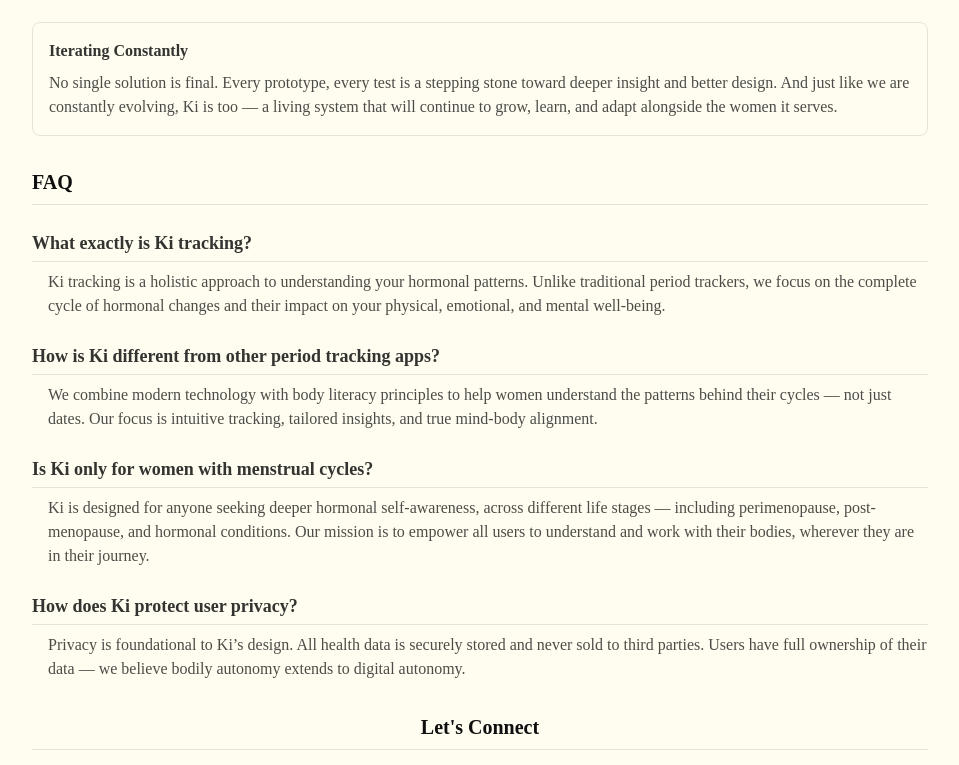
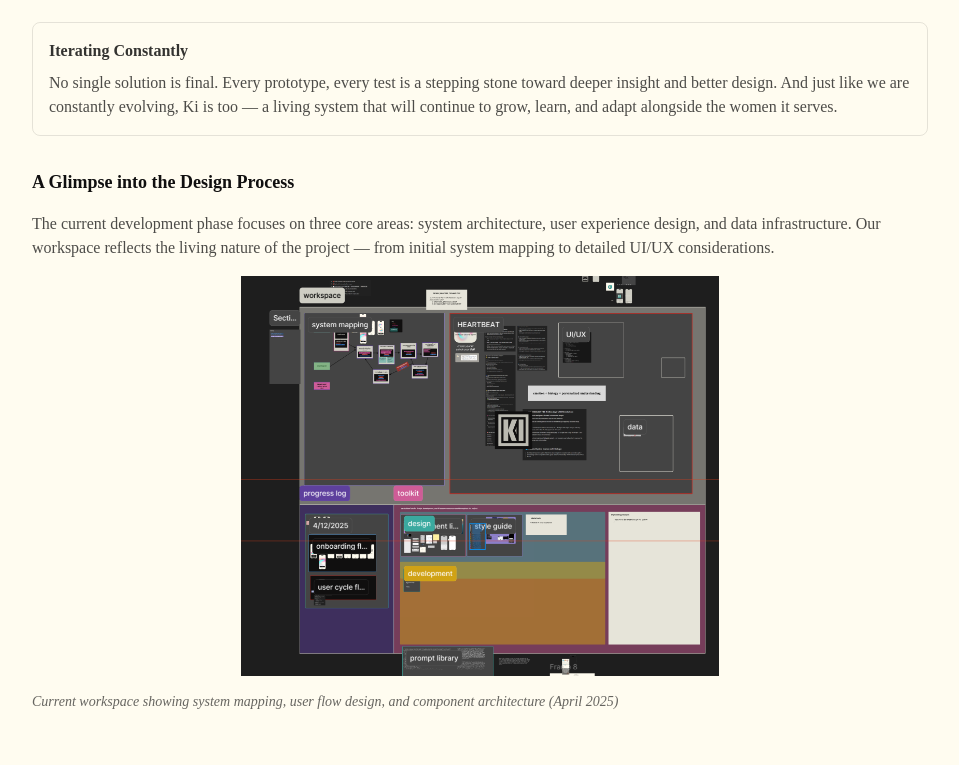
Before and after one commit to racheltomasetti/a-digital-glimpse-into-my-mind, a Next.js app: page / in a window 1280 px wide. Shown: the part 2026-2791 px from the top of the page, without its empty margins (160-1119 px from the left). Built offline with nearby package versions, Linux system fonts and the light colour scheme.

Commit message:
final push LETS GOOOO

```diff
--- a/src/app/page.tsx
+++ b/src/app/page.tsx
@@ -219,6 +219,108 @@ export default function Home() {
                 </div>
               </div>
             </div>
+
+            {/* Design Process Subsection */}
+            <div className="space-y-4 mt-8">
+              <h3 className="font-semibold text-lg">
+                A Glimpse into the Design Process
+              </h3>
+              <p className="text-black/70">
+                The current development phase focuses on three core areas:
+                system architecture, user experience design, and data
+                infrastructure. Our workspace reflects the living nature of the
+                project — from initial system mapping to detailed UI/UX
+                considerations.
+              </p>
+              <div className="relative w-full h-[400px] mt-4 rounded-lg overflow-hidden ">
+                <Image
+                  src="/designProcess.png"
+                  alt="Ki Design Process Workspace"
+                  fill
+                  className="object-contain"
+                  priority
+                />
+              </div>
+              <p className="text-sm text-black/60 italic mt-2">
+                Current workspace showing system mapping, user flow design, and
+                component architecture (April 2025)
+              </p>
+            </div>
+
+            {/* Current State of Development */}
+            <div className="space-y-6 mt-12">
+              <h3 className="font-semibold text-lg">
+                Current State of Development
+              </h3>
+
+              <div className="grid grid-cols-1 md:grid-cols-2 gap-4">
+                <div className="p-4 rounded-lg bg-black/5">
+                  <h4 className="font-medium mb-2">Design</h4>
+                  <ul className="space-y-2 text-black/70">
+                    <li>• User flow mapping completed</li>
+                    <li>• Core UI components designed</li>
+                    <li>• Initial style guide established</li>
+                    <li>• Onboarding experience prototyped</li>
+                  </ul>
+                </div>
+
+                <div className="p-4 rounded-lg bg-black/5">
+                  <h4 className="font-medium mb-2">Development</h4>
+                  <ul className="space-y-2 text-black/70">
+                    <li>• System architecture defined</li>
+                    <li>• Data model in progress</li>
+                    <li>• Core tracking features in development</li>
+                    <li>
+                      • Foundational AI agent integrated to assist with
+                      personalized insights
+                    </li>
+                    <li>• Privacy framework established</li>
+                  </ul>
+                </div>
+
+                <div className="p-4 rounded-lg bg-black/5">
+                  <h4 className="font-medium mb-2">Research</h4>
+                  <ul className="space-y-2 text-black/70">
+                    <li>
+                      • Ongoing user interviews to understand lived experiences
+                    </li>
+                    <li>
+                      • Consultations with health experts and practitioners
+                    </li>
+                    <li>
+                      • Extensive review of scientific literature on hormonal
+                      health and cycle-based living
+                    </li>
+                    <li>
+                      • Continuous learning from personal experience,
+                      observation, and real-world insights
+                    </li>
+                  </ul>
+                </div>
+
+                <div className="p-4 rounded-lg bg-black/5">
+                  <h4 className="font-medium mb-2">Next Steps</h4>
+                  <ul className="space-y-2 text-black/70">
+                    <li>• Complete core tracking and journaling features</li>
+                    <li>
+                      • Expand AI agent capabilities for personalized insights
+                    </li>
+                    <li>
+                      • Launch early beta for a community of wellness-focused
+                      users
+                    </li>
+                    <li>
+                      • Integrate user feedback into iterative design and
+                      development
+                    </li>
+                  </ul>
+                </div>
+              </div>
+
+              <p className="text-sm text-black/60 italic mt-4">
+                Last updated: April 2025 — Development is active and ongoing
+              </p>
+            </div>
           </div>
         </section>
 
@@ -271,7 +373,7 @@ export default function Home() {
                 How does Ki protect user privacy?
               </p>
               <p className="pl-4 text-black/70">
-                Privacy is foundational to Ki’s design. All health data is
+                Privacy is foundational to Ki's design. All health data is
                 securely stored and never sold to third parties. Users have full
                 ownership of their data — we believe bodily autonomy extends to
                 digital autonomy.
```
Also changed, not shown: public/designProcess.png (renamed from public/Screenshot 2025-04-29 063358.png).
